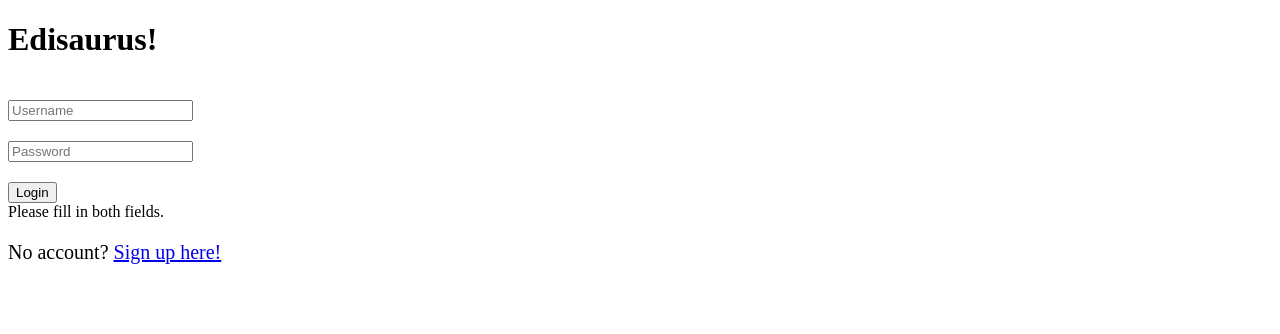
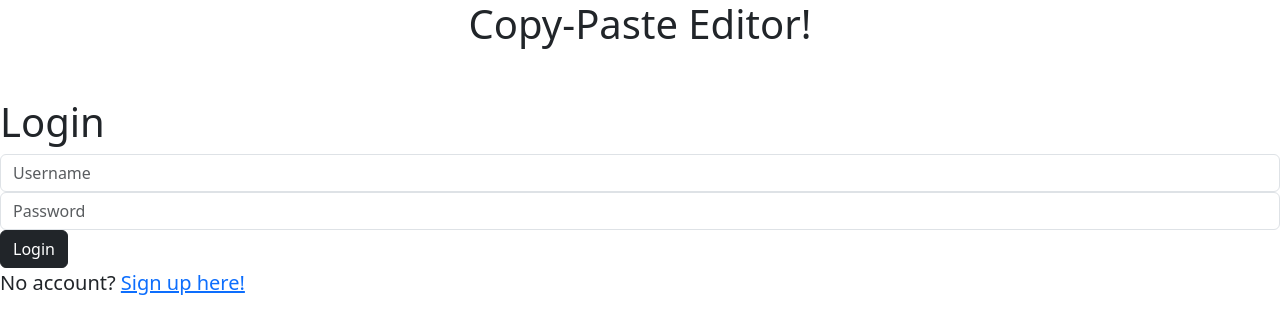
Before and after one commit to Edisaurus-Team/edisaurus, a Django app: page /login/ in a window 1280 px wide. Shown: the top 334 px of the page. Run offline with Django 5.2, Linux system fonts and the light colour scheme.

Commit message:
styled login / signin pages

```diff
--- a/editcraft_react/settings.py
+++ b/editcraft_react/settings.py
@@ -127,7 +127,8 @@ STATIC_URL = 'static/'
 
 STATICFILES_DIRS = [
     BASE_DIR.joinpath('static'),
-    BASE_DIR.joinpath('frontend/javascript')
+    BASE_DIR.joinpath('frontend/javascript'),
+    BASE_DIR.joinpath('frontend/css')
 ]
 
 # Default primary key field type
--- a/templates/login.html
+++ b/templates/login.html
@@ -1,35 +1,36 @@
+{% load static %}
 <!DOCTYPE html>
 <html lang="en">
 <head>
     <meta charset="UTF-8">
     <meta name="viewport" content="width=device-width, initial-scale=1.0">
-    <title>Edisaurus!</title>
+    <title>Copy-Paste Editor!</title>
+    <link href="https://cdn.jsdelivr.net/npm/bootstrap@5.3.3/dist/css/bootstrap.min.css" rel="stylesheet" integrity="sha384-QWTKZyjpPEjISv5WaRU9OFeRpok6YctnYmDr5pNlyT2bRjXh0JMhjY6hW+ALEwIH" crossorigin="anonymous">
+    <link rel="stylesheet" href="/static/login.css">
 </head>
 <body>
     <div class="page-content">
+        <!-- picture -->
+        <h1 style="text-align:center;margin-bottom:50px;">Copy-Paste Editor!</h1>
+        <div class="login-form-container">
             <div class="page-title">
-            <h1>Edisaurus!</h1>
+                <h1>Login</h1>
             </div>
-        <!-- picture -->
-        {% if message %}
-        <div class="alert alert-secondary" role="alert"><h2>{{message}}</h2></div>
-        {% endif %}
             <form id="login-form" action="{% url 'login' %}" method="post">
                 {% csrf_token %}
-            <div class="form-group" style="padding:20px 0px 20px;">
+                <div class="login-input">
                     <input id="username" class="form-control" type="text" name="username" placeholder="Username">
                 </div>
-            <div class="form-group" style="padding-bottom:20px;">
+                <div class="login-input">
                     <input id="password" class="form-control" type="password" name="password" placeholder="Password">
                 </div>
                 <input class="btn btn-dark" type="submit" value="Login">
             </form>
-        <div id="blank-form-alert" class="alert alert-info" role="alert">
-            Please fill in both fields.
-        </div>
             <div style="font-size:20px;">
                 <p>No account?  <a href="/signup/">Sign up here!</a></p>
             </div>
         </div>
+
+    </div>
 </body>
 </html>
```
Also changed, not shown: templates/signup.html (+12 -4 lines). Lines whose indentation alone changed are shown as unchanged.
